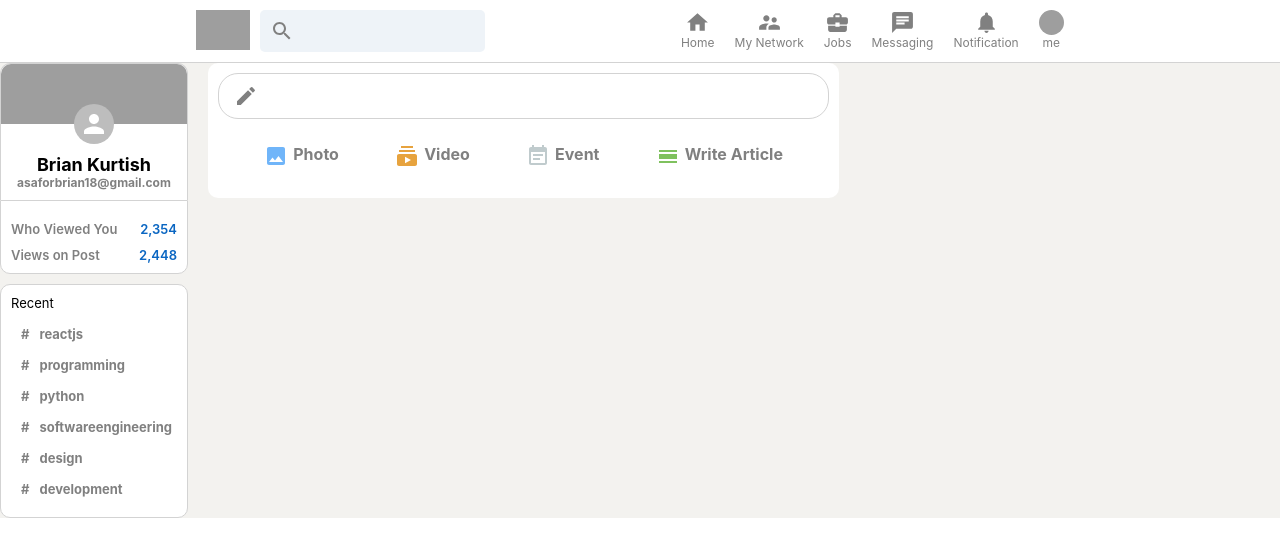
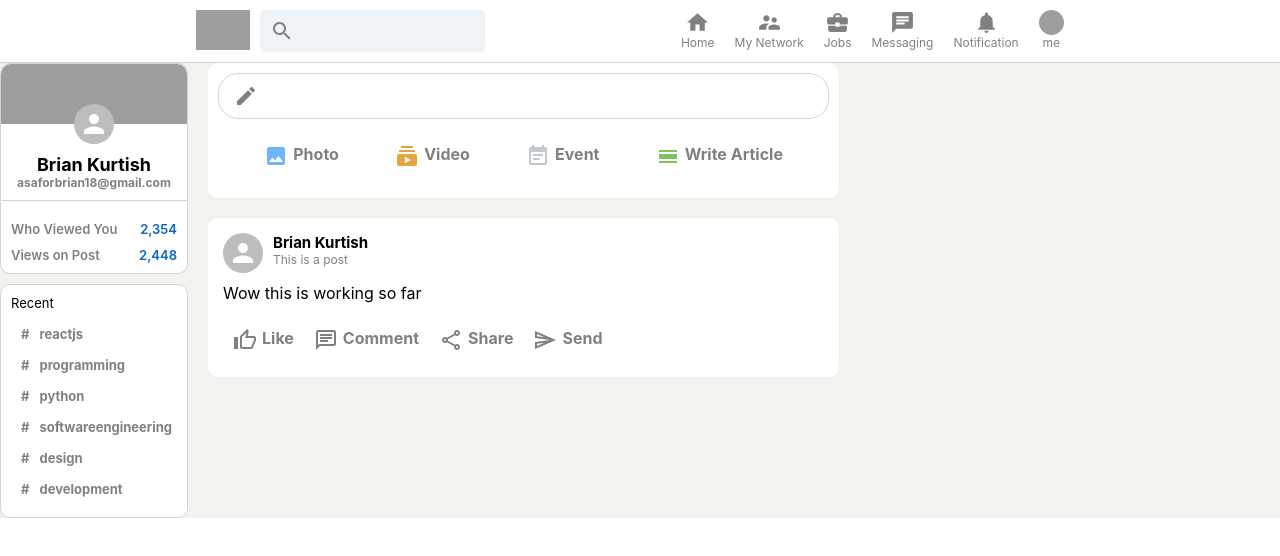
Before and after one commit to Briankurtish/linkedIn-clone-js, a React (Create React App) app in the folder linkedin-clone/: page / in a window 1280 px wide. Shown: the top 556 px of the page. Built offline with nearby package versions, Linux system fonts and the light colour scheme; grey boxes are pictures that could not be loaded.

Commit message:
added a demo post with some buttons

```diff
--- a/linkedin-clone/src/Feed.js
+++ b/linkedin-clone/src/Feed.js
@@ -6,6 +6,7 @@
 import EventNoteIcon from '@mui/icons-material/EventNote'
 import CalendarViewDayIcon from '@mui/icons-material/CalendarViewDay'
 import InputOption from './InputOption'
+import Post from './Post'
 
 function Feed() {
   return (
@@ -28,7 +29,11 @@
       </div>
 
       {/* Posts*/}
-
+      <Post
+        name='Brian Kurtish'
+        description='This is a post'
+        message = 'Wow this is working so far'
+      />
     </div>
   )
 }
--- a/linkedin-clone/src/Post.css
+++ b/linkedin-clone/src/Post.css
@@ -0,0 +1,31 @@
+.post{
+  background-color: white;
+  padding: 15px;
+  margin-bottom: 10px;
+  border-radius: 10px;
+}
+
+.post__header {
+  display: flex;
+  margin-bottom: 10px;
+}
+
+.post__info {
+  margin-left: 10px;
+}
+
+.post__info > p {
+  font-size: 12px;
+  color: grey;
+}
+
+.post__info > h2 {
+  font-size: 15px;
+}
+.post__body {
+  overflow-wrap: anywhere;
+}
+
+.post__buttons{
+  display: flex;
+}
--- a/linkedin-clone/src/Post.js
+++ b/linkedin-clone/src/Post.js
@@ -1,9 +1,35 @@
 import React from 'react'
 import './Post.css'
+import { Avatar } from '@mui/material'
+import InputOption from './InputOption'
+import ThumbUpAltOutlinedIcon from '@mui/icons-material/ThumbUpAltOutlined'
+import ChatOutlinedIcon from '@mui/icons-material/ChatOutlined'
+import ShareOutlinedIcon from '@mui/icons-material/ShareOutlined'
+import SendOutlinedIcon from '@mui/icons-material/SendOutlined'
+
 
 function Post({name, description, message, photoUrl}) {
   return (
-    <div className='post'>Post</div>
+    <div className='post'>
+      <div className="post__header">
+        <Avatar />
+        <div className="post__info">
+          <h2>{name}</h2>
+          <p>{description}</p>
+        </div>
+      </div>
+
+      <div className="post__body">
+        <p>{message}</p>
+      </div>
+
+      <div className="post__buttons">
+        <InputOption Icon={ThumbUpAltOutlinedIcon} title='Like' color='grey' />
+        <InputOption Icon={ChatOutlinedIcon} title='Comment' color='grey' />
+        <InputOption Icon={ShareOutlinedIcon} title='Share' color='grey' />
+        <InputOption Icon={SendOutlinedIcon} title='Send' color='grey' />
+      </div>
+    </div>
   )
 }
 
```
